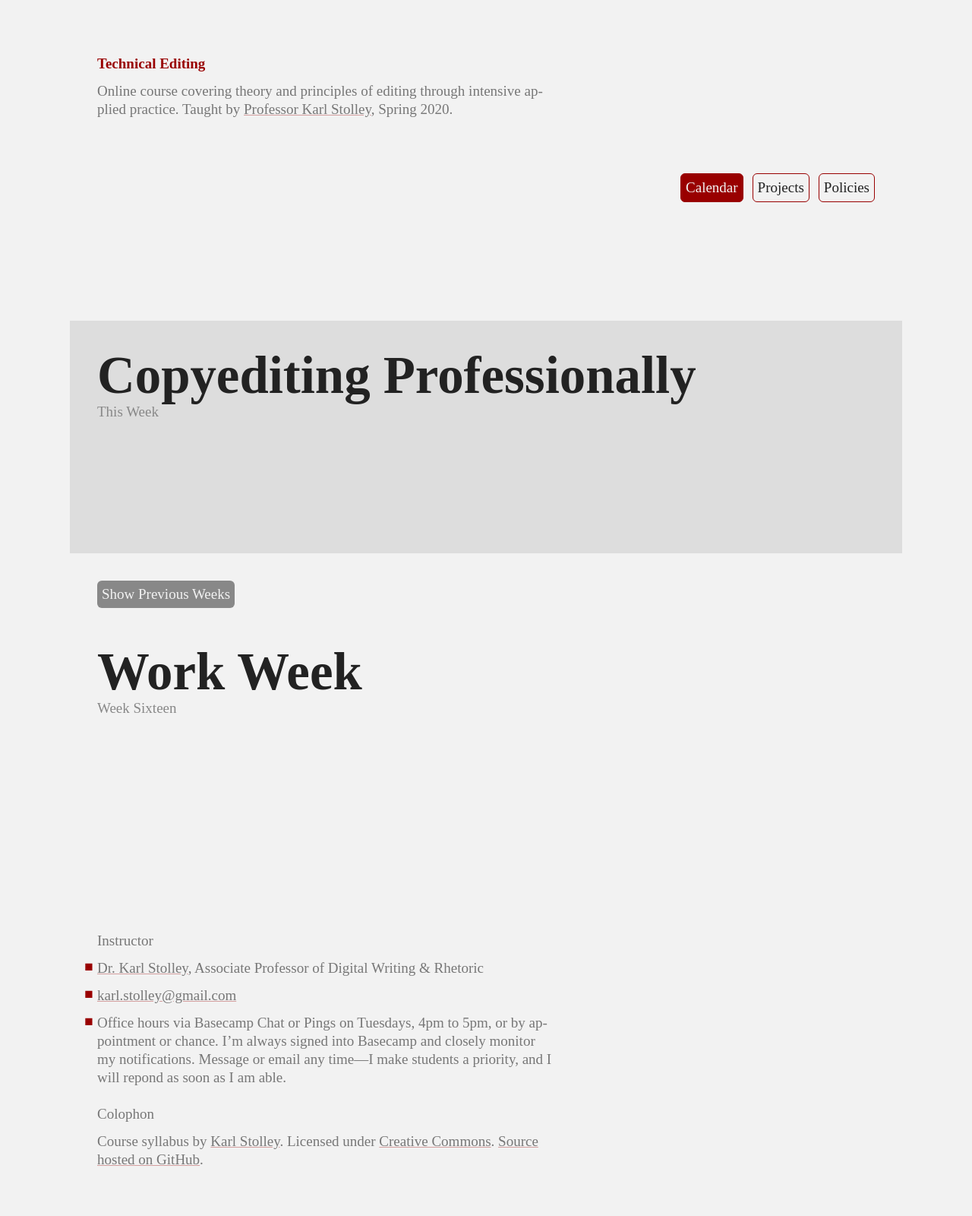
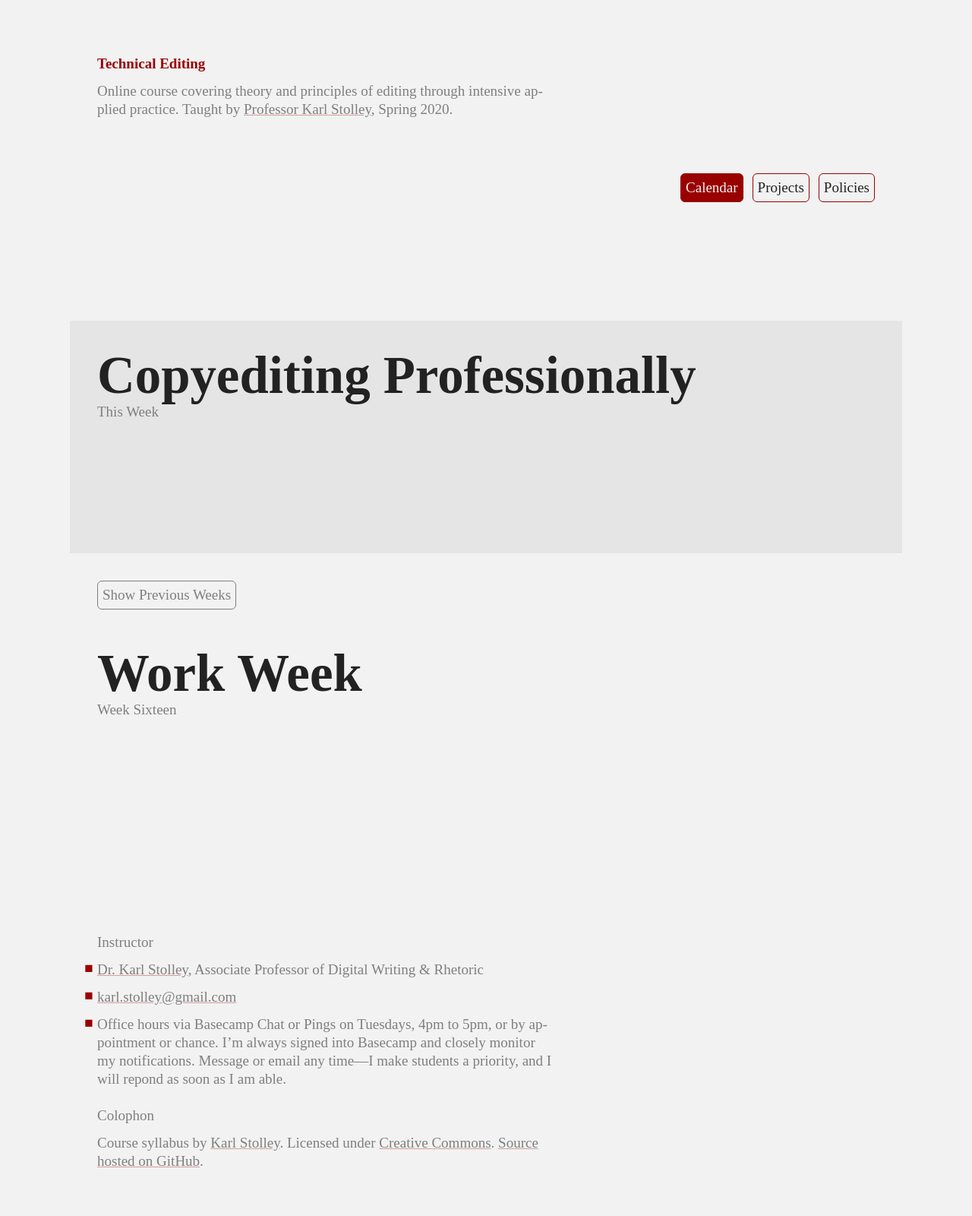
Before and after one commit to karlstolley/jekyll-theme-course, a Jekyll site: the page built from index.md, in a window 1280 px wide. Shown: the whole page at 76% size. Built offline with Jekyll 4.4.1, drawn with Linux system fonts in a browser that asks for light colours; some web fonts are replaced.

Commit message:
All colors to variables

```diff
--- a/_sass/_colors.scss
+++ b/_sass/_colors.scss
@@ -1,3 +1,4 @@
 $text-color: #222;
 $back-color: #F2F2F2;
 $spot-color: #900;
+$gray-color: #7F7F7F;
--- a/_sass/_typography.scss
+++ b/_sass/_typography.scss
@@ -89,10 +89,10 @@ h2 {
 .project .goals,
 .week .agenda,
 .fine-print {
-  color: #777;
+  color: $gray-color;
 }
 .week.current .agenda {
-  color: #555;
+  color: darken($gray-color, 10%);
 }
 
 /* ~ 620px */
@@ -130,9 +130,18 @@ h2 {
   display: inline-block;
 }
 #btn-show-calendar {
-  background-color: #888;
+  background: $back-color;
+  color: $gray-color;
+  border: 1px solid $gray-color;
+  color: 555;
   margin-bottom: $base-line * 2;
   text-decoration: none;
+}
+#btn-show-calendar:active,
+#btn-show-calendar:focus,
+#btn-show-calendar:hover {
+  background: $gray-color;
+  color: $back-color;
 }
 .agenda h3 a {
   background: $back-color;
@@ -149,7 +158,7 @@ h2 {
 }
 .agenda h3 a::before {
   content: "▸ ";
-  color: #888;
+  color: $gray-color;
 }
 #content header {
   padding-bottom: $base-line;
@@ -161,7 +170,7 @@ header small {
   // padding-top: $base-line * 0.25;
 }
 .week > header small {
-  color: #888;
+  color: $gray-color;
   font-weight: normal;
 }
 
@@ -170,7 +179,7 @@ header small {
 }
 
 .current {
-  background: #DDD;
+  background: lighten($gray-color, 40%);
   padding: $base-line * 1.5;
   margin: ($base-line * 1.5) (-($base-line * 1.5));
 }
@@ -182,7 +191,7 @@ header small {
 #header,
 #footer,
 #instructor {
-  color: #777;
+  color: $gray-color;
 }
 #header {
   padding: $base-line * 0.5;
```
